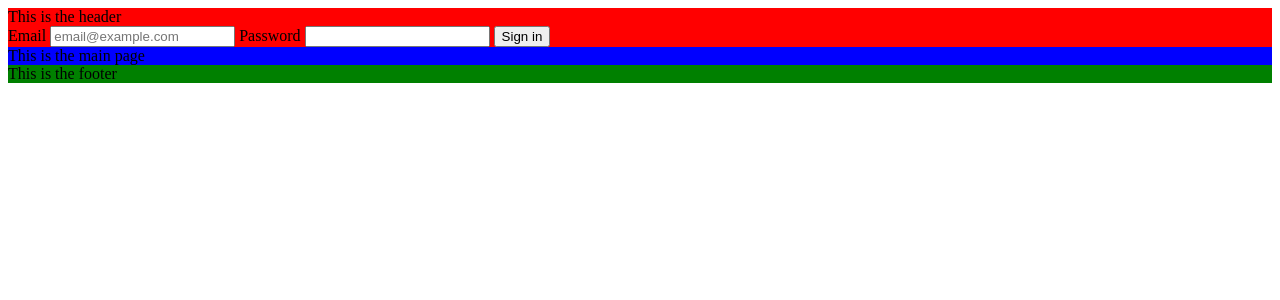
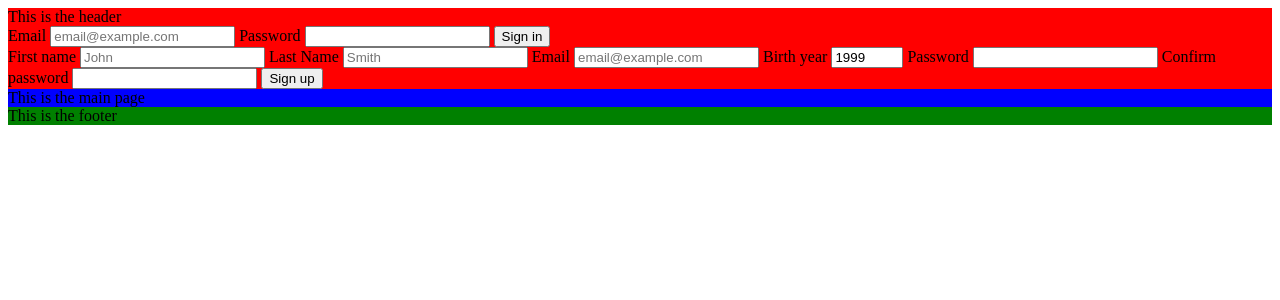
Before and after one commit to Paul-Benier/Social_Networking, a PHP site: page / in a window 1280 px wide. Shown: the top 300 px of the page. Run offline with PHP 8.4, Linux system fonts and the light colour scheme; data that the repository does not hold is empty.

Commit message:
Sign up form

```diff
--- a/login.php
+++ b/login.php
@@ -8,7 +8,7 @@ $mysqlClient = new PDO(
     );
 }
 catch(Exception $e){ // ##### error - database connection #####
-    die('Erreur : '.$e->getMessage());
+    die('Error : '.$e->getMessage());
 }
 
 // ##### Get the whole user table #####
@@ -25,8 +25,10 @@ if (isset($_POST['email']) &&  isset($_POST['password'])) {
             $user['password'] === $_POST['password']
         ) {
             $loggedUser = $user;
-        } else {
+        }
+        else {
             $errorMessage = 'Incorrect email or password';
+
         }
     }
 }
@@ -37,23 +39,47 @@ if(!isset($loggedUser)): ?>
 
     <!-- ##### Print error if needed ##### -->
     <?php if(isset($errorMessage)) : ?>
-        <div class="alert alert-danger" role="alert">
+        <div role="alert">
             <?php echo $errorMessage; ?>
         </div>
     <?php endif; ?>
 
-    <label for="email" class="form-label">Email</label>
-    <input type="email" class="form-control" id="email" name="email" aria-describedby="email-help" placeholder="email@example.com">
+    <label for="email">Email</label>
+    <input type="email" id="email" name="email" aria-describedby="email-help" placeholder="email@example.com">
 
-    <label for="password" class="form-label">Password</label>
-    <input type="password" class="form-control" id="password" name="password">
+    <label for="password">Password</label>
+    <input type="password" id="password" name="password">
 
-    <button type="submit" class="btn btn-primary">Sign in</button>
+    <button type="submit">Sign in</button>
 </form>
 
 <!-- ##### The user is logged in ##### -->
 <?php else: ?>
-    <div class="alert alert-success" role="alert">
+    <div role="alert">
         <?php echo $loggedUser['first_name']; ?>
     </div>
 <?php endif; ?>
+
+
+<!-- ##### Form Sign up ##### -->
+<form action="index.php" method="post">
+    <label for="first_name" >First name</label>
+    <input type="text" id="first_name" name="first_name" placeholder="John">
+
+    <label for="last_name" >Last Name</label>
+    <input type="text" id="last_name" name="last_name" placeholder="Smith">
+
+    <label for="email" >Email</label>
+    <input type="email" id="email" name="email" placeholder="email@example.com">
+
+    <label for="birth_year">Birth year</label>
+    <input type="number" id="birth_year" name="birth_year" placeholder="1999" min="1900" max="2021" value="1999">
+
+    <label for="password">Password</label>
+    <input type="password" id="password" name="password">
+
+    <label for="password_2">Confirm password</label>
+    <input type="password" id="password_2" name="password_2">
+
+    <button type="submit">Sign up</button>
+</form>
```
